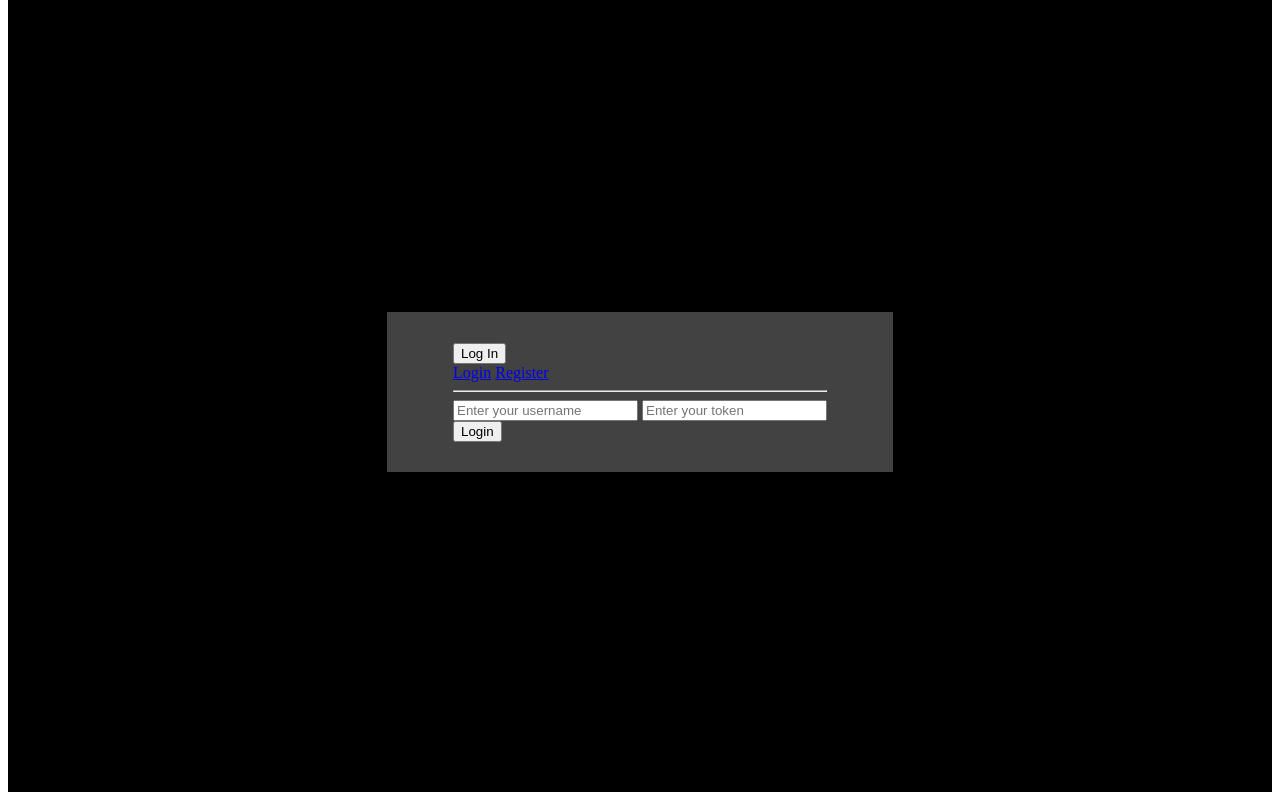
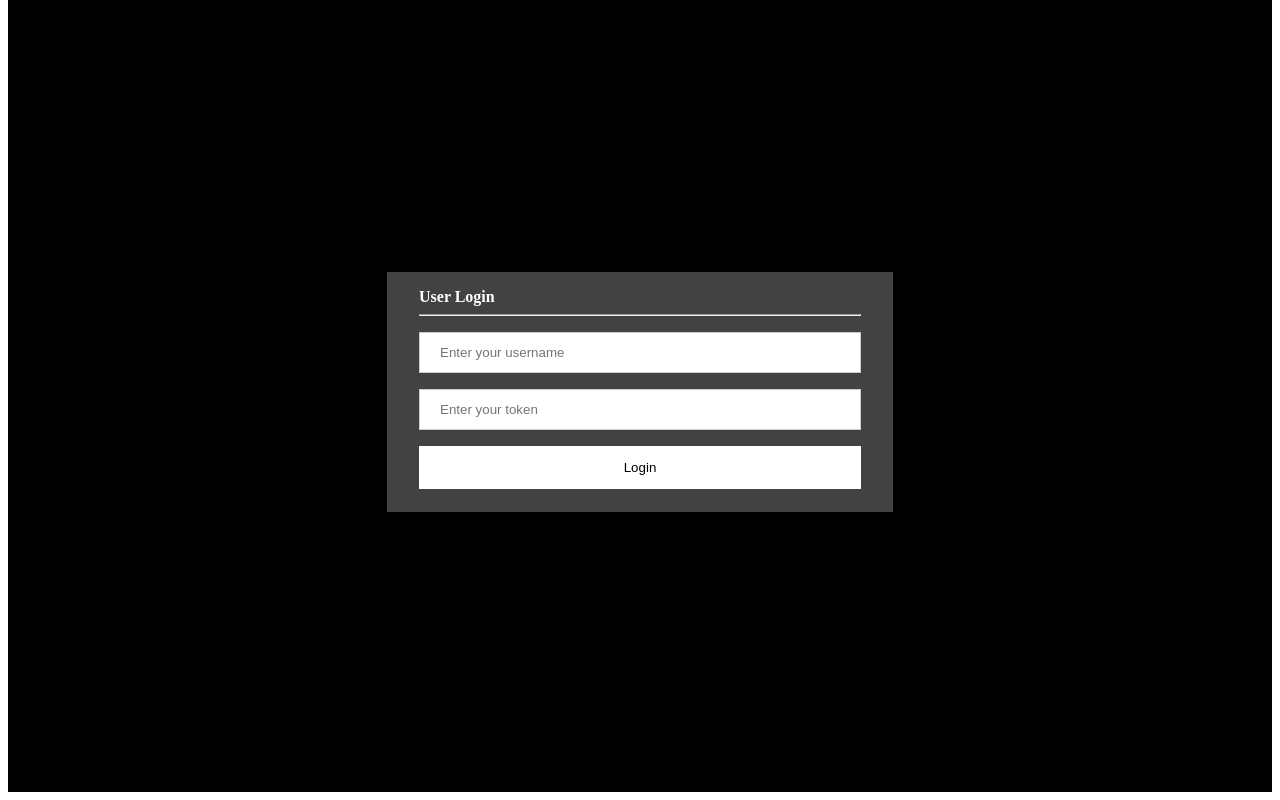
Before and after one commit to BIT-Studio-3/e420-frontend, a SvelteKit app: page /login in a window 1280 px wide. Shown: the part 976-1776 px from the top of the page. Built offline with nearby package versions, Linux system fonts and the light colour scheme.

Commit message:
Changed the size of the outside login rectangle. Removed a second login button.

```diff
--- a/src/routes/(signin)/+layout.svelte
+++ b/src/routes/(signin)/+layout.svelte
@@ -33,7 +33,7 @@
     flex-direction: row;
     justify-content: center;
     align-items: center;
-    height: 20vh;
+    height: 30vh;
     background-color: rgb(66, 66, 66);
   }
   </style>
--- a/src/routes/(signin)/login/+page.svelte
+++ b/src/routes/(signin)/login/+page.svelte
@@ -6,15 +6,9 @@
   }
 
 </script>
-
-<button on:click={nameFunction}>Log In</button>
-
+<label for="login-header"><b>User Login</b></label>
 <div class="outer-box">
   <div class="content">
-    <div class="top-buttons">
-      <a href="login" class="login-link">Login</a>
-      <a href="register" class="register-link">Register</a>
-    </div>
     <hr class="line" />
     <div class="input-container">
       <input
@@ -43,7 +37,7 @@
 </div>
 
 <style>
-  /* label {
+   label {
     color: white;
   }
   input[type="text"] {
@@ -53,18 +47,18 @@
     display: inline-block;
     border: 1px solid #ccc;
     box-sizing: border-box;
-  } */
-  /* button {
+  }
+  button {
     background-color: white;
     color: black;
     padding: 14px 20px;
     margin: 8px 0;
-    border: none; */
+    border: none;
   /*displays a pointer cursor only when hovering over the
   button helps to show the user that they are in fact on the interactive button*/
-  /* cursor: pointer;
+    cursor: pointer;
     width: 100%;
-  } */
+  }
 
   /* hover effect for button */
   button:hover {
```
